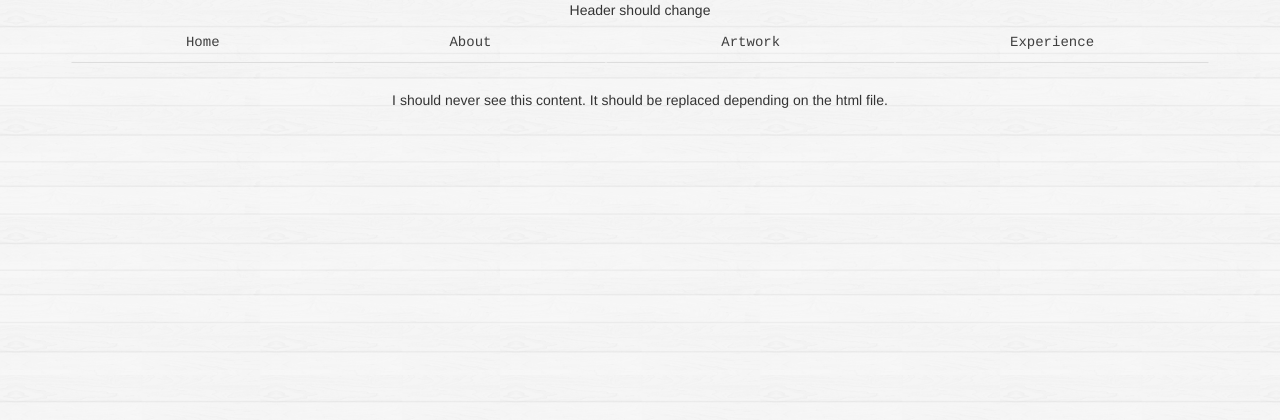
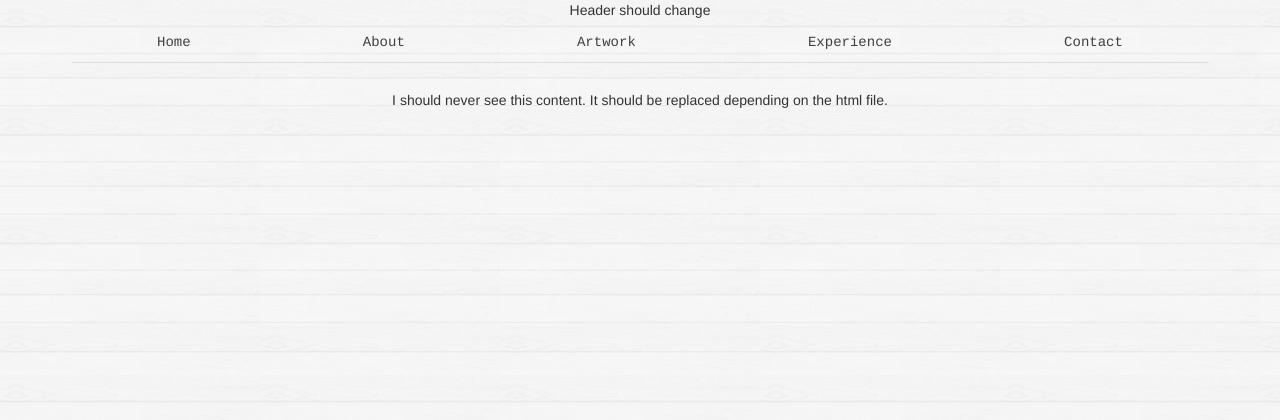
Before and after one commit to dikou/DO_Portfolio, a Python web app: template templates/base.html in a window 1280 px wide. Shown: the top 420 px of the page. Run offline with Jinja, Linux system fonts and the light colour scheme; the template is opened without the code that fills it, so the values that code supplies are empty; some libraries are stand-ins or nearby versions.

Commit message:
Add contact to nav

```diff
--- a/templates/base.html
+++ b/templates/base.html
@@ -33,6 +33,7 @@
   <li><a href="about">About</a></li>
   <li><a href="artwork">Artwork</a></li>
   <li><a href="experience">Experience</a></li>
+  <li><a href="contact">Contact</a></li>
 </ul>
 </nav>
 
```
